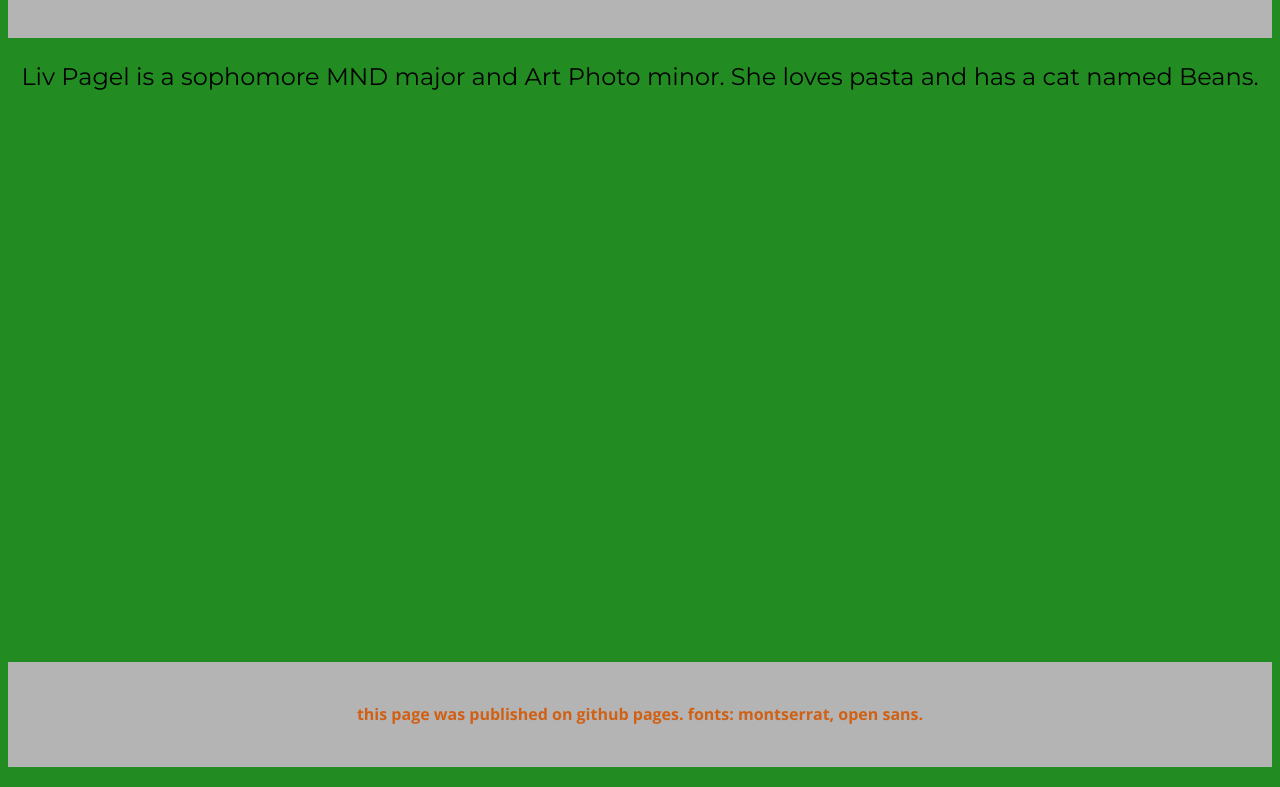
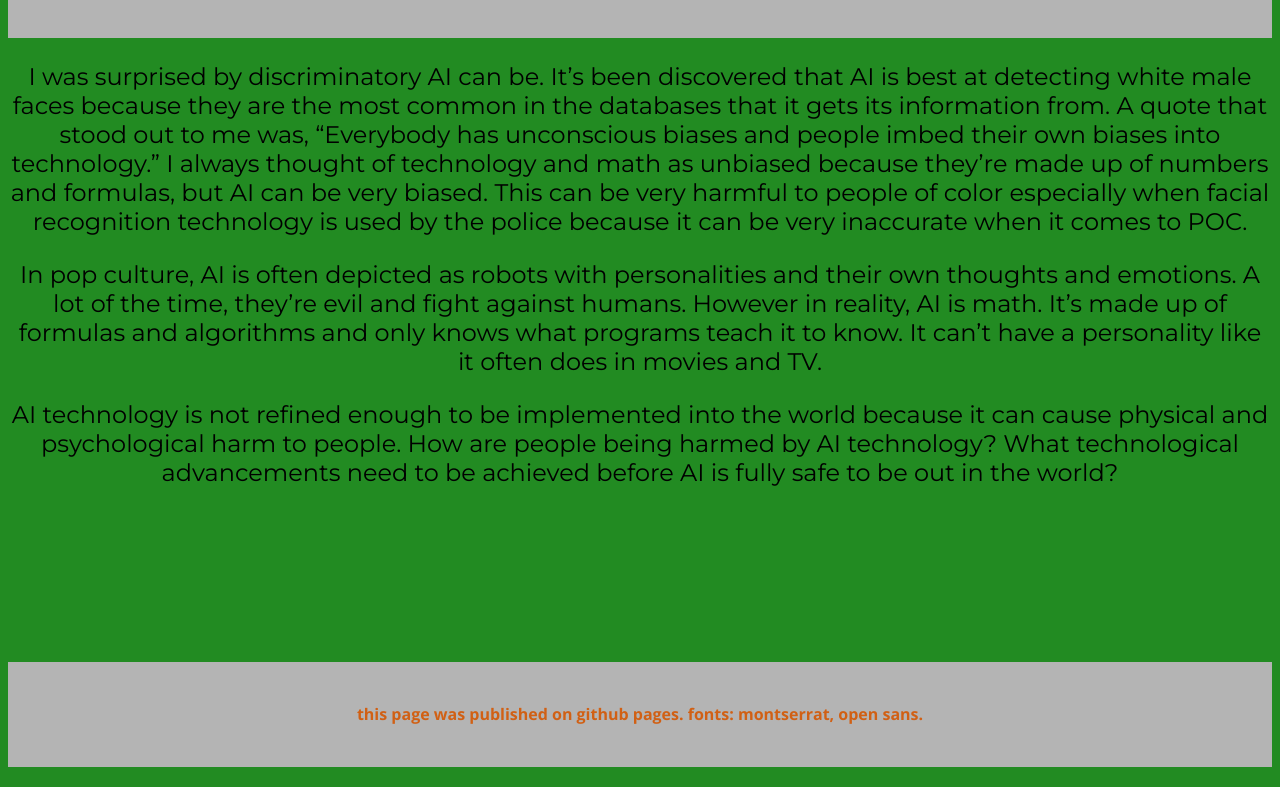
Before and after one commit to opagel-cmyk/jnl221_pagel, a plain HTML site: page coded_bias.html in a window 1280 px wide. Shown: the part 143-930 px from the top of the page. Drawn offline with nearby package versions, Linux system fonts and the light colour scheme.

Commit message:
Add files via upload
Revised coded bias assignment

```diff
--- a/coded_bias.html
+++ b/coded_bias.html
@@ -22,7 +22,16 @@
 		</div>
 
 		<section>
-			<p>Liv Pagel is a sophomore MND major and Art Photo minor. She loves pasta and has a cat named Beans.</p>
+			<p>I was surprised by discriminatory AI can be. It’s been discovered that AI is best at detecting white male faces because they are the most common in the databases that it gets its information from. A quote that stood out to me was, “Everybody has unconscious biases and people imbed their own biases into technology.” I always thought of technology and math as unbiased because they’re made up of numbers and formulas, but AI can be very biased. This can be very harmful to people of color especially when facial recognition technology is used by the police because it can be very inaccurate when it comes to POC.
+</p>
+		<p>In pop culture, AI is often depicted as robots with personalities and their own thoughts and emotions. A lot of the time, they’re evil and fight against humans. However in reality, AI is math. It’s made up of formulas and algorithms and only knows what programs teach it to know. It can’t have a personality like it often does in movies and TV.
+</p>
+     	<p>AI technology is not refined enough to be implemented into the world because it can cause physical and psychological harm to people.
+
+How are people being harmed by AI technology?
+
+What technological advancements need to be achieved before AI is fully safe to be out in the world?
+</p>
 		</section>
 
 		<div id="end">
```
